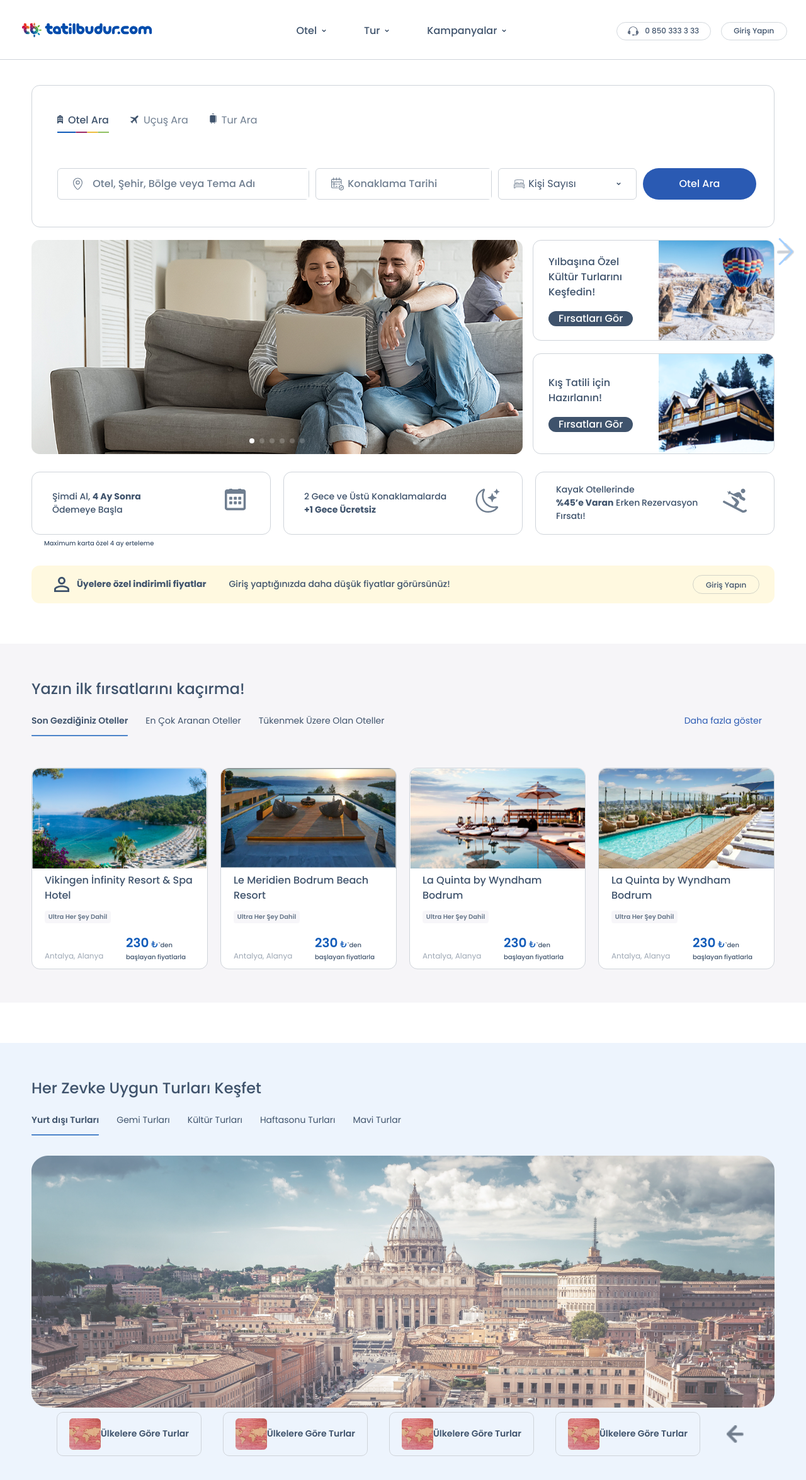
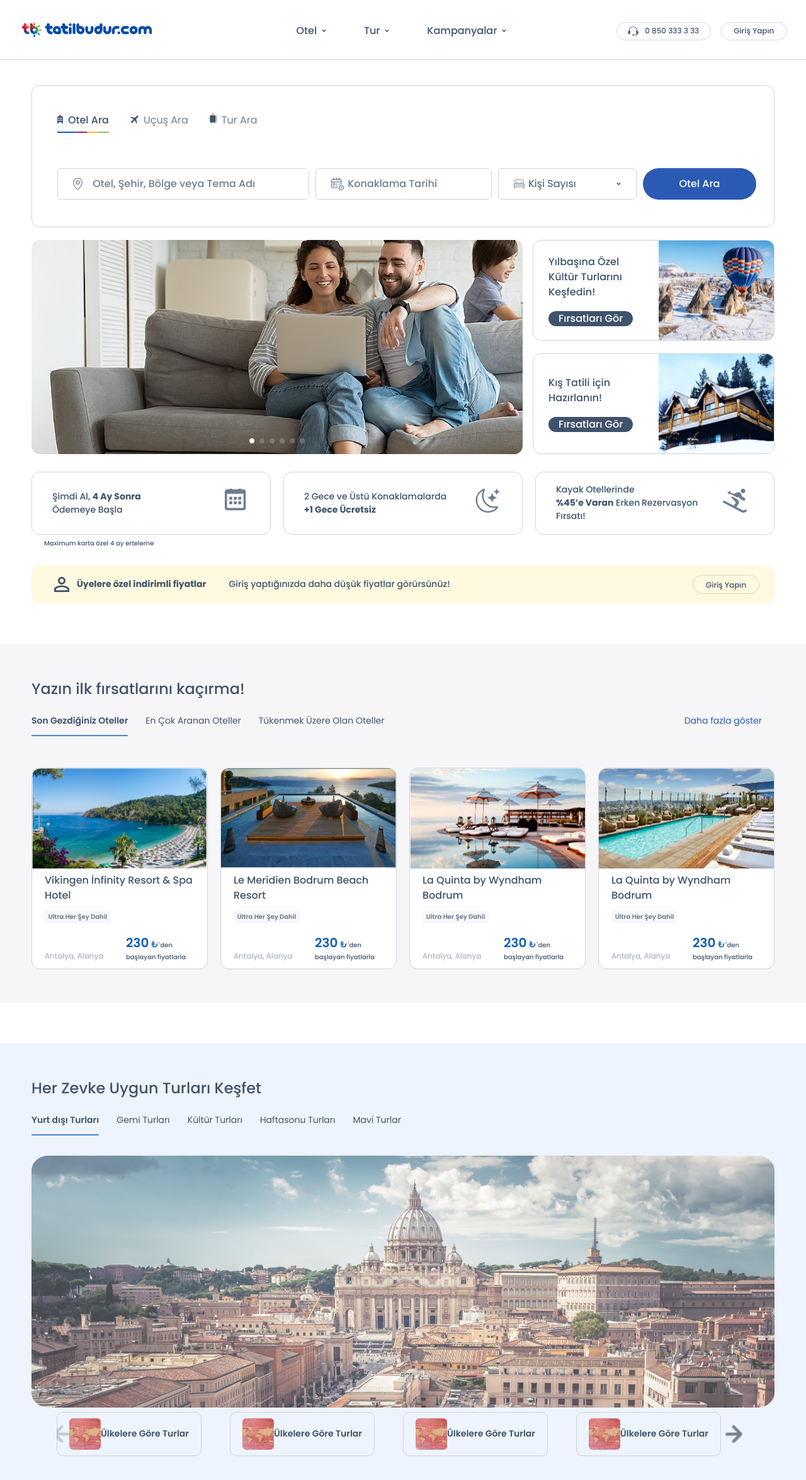
Before and after one commit to EmreManis/front-competition, a Next.js app: page / in a window 1280 px wide. Shown: the top 2350 px of the page at 63% size. Built offline with nearby package versions, Linux system fonts and the light colour scheme.

Commit message:
carousel test

```diff
--- a/components/tourSection/Carousel.js
+++ b/components/tourSection/Carousel.js
@@ -12,20 +12,6 @@ import classes from "./carousel.module.css";
 import tatilBudur from "../../public/tour/tour1.png";
 
 const Slide = () => {
-  const [swiper, setSwiper] = useState();
-  const prevRef = useRef();
-  const nextRef = useRef();
-
-  useEffect(() => {
-    if (swiper) {
-      console.log("Swiper instance:", prevRef.current);
-      swiper.params.navigation.prevEl = prevRef.current;
-      swiper.params.navigation.nextEl = nextRef.current;
-      swiper.navigation.init();
-      swiper.navigation.update();
-    }
-    console.log(prevRef.current);
-  }, [swiper]);
 
 
 
@@ -43,23 +29,18 @@ const Slide = () => {
 
   return (
     <div className="flex mx-10">
-      <div className="swiper-button-next" ref={prevRef}>
-      </div>
+
       <Swiper
         modules={[Navigation]}
         slidesPerView={4}
         // navigation={true}
         className={classes.swiper}
-        navigation={{
-          prevEl: prevRef?.current,
-          nextEl: nextRef?.current,
-        }}
-        onSwiper={setSwiper}
+        navigation={true}
+
       >
         {slide}
       </Swiper>
-      <div className="swiper-button" ref={nextRef}>
-      </div>
+
     </div>
   );
 };
--- a/styles/globals.css
+++ b/styles/globals.css
@@ -87,7 +87,6 @@
 }
 
  .swiper-button-next{
-  margin: 8px;
   padding: 6px 14px;
   cursor: pointer;
   background-image: url("../public/carousel/forwardArrow.png");
@@ -96,13 +95,23 @@
   background-position: center;
 }
 
-/* .swiper-button-next::after {
+.swiper-button-prev{
+  margin: -16px;
+  padding: 6px 14px;
+  cursor: pointer;
+  background-image: url("../public/carousel/backArrow.png");
+  background-repeat: no-repeat;
+  background-size: 100% auto;
+  background-position: center;
+}
+
+.swiper-button-next::after {
   display: none;
 }
 
 .swiper-button-prev::after {
   display: none;
-} */
+}
 
 .swiperItem {
   width: 14.375rem;
```
